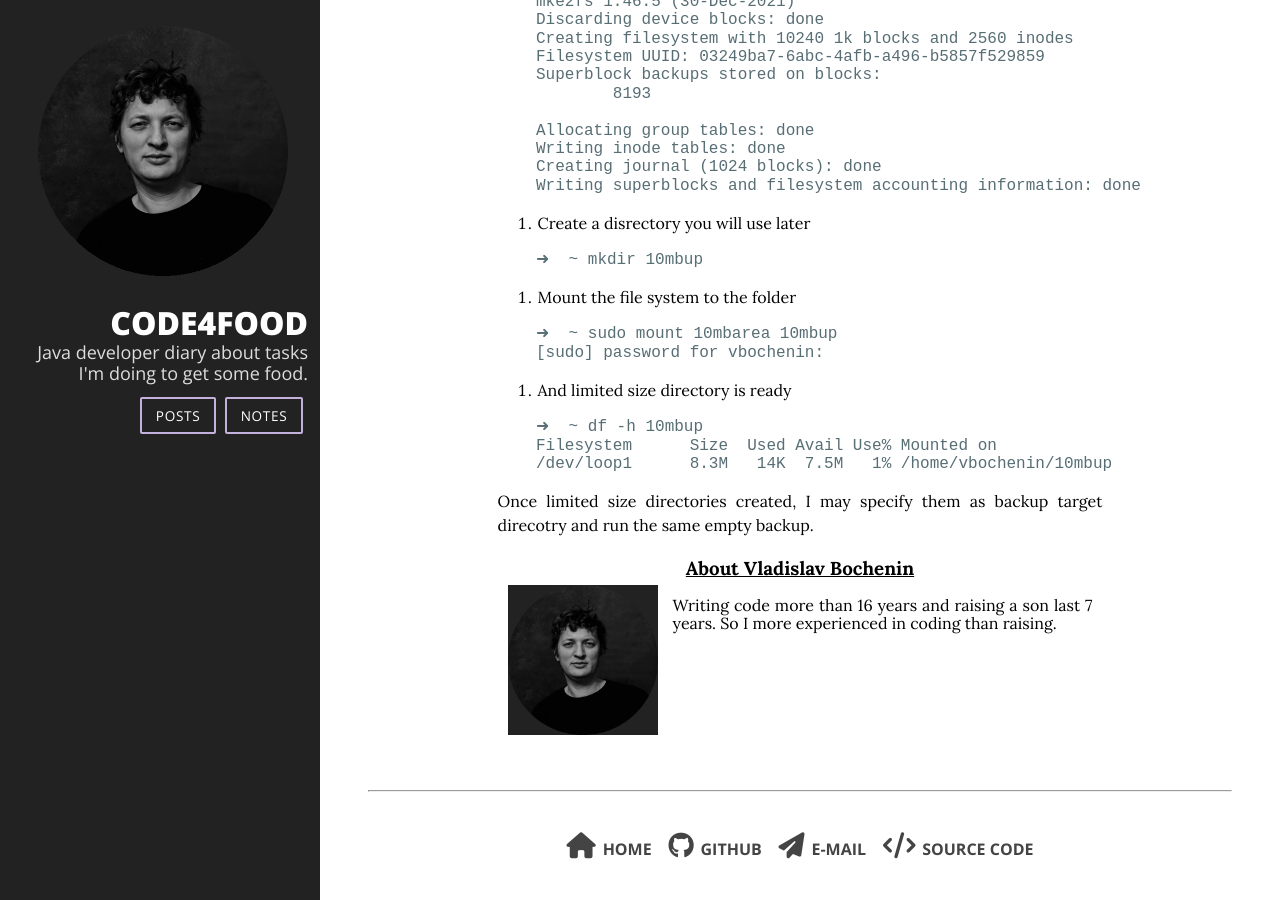
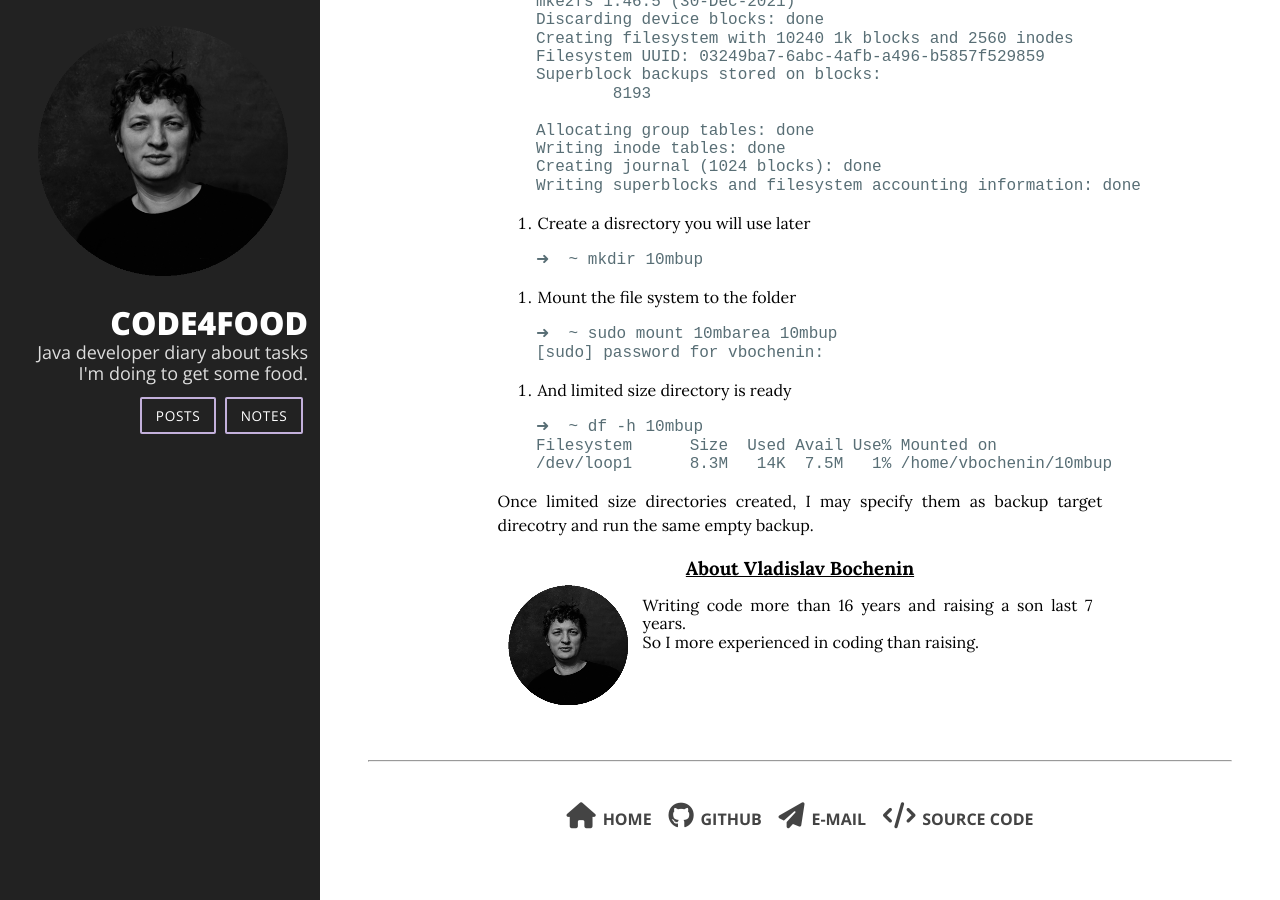
Before and after one commit to vbochenin/vbochenin.github.io, a Jekyll site: the page built from _posts/2022-10-14-how-to-limit-folder.md, in a window 1280 px wide and 900 px high, scrolled down 3051 px. Built offline with Jekyll 4.4.1, drawn with Linux system fonts in a browser that asks for light colours; nearby versions of some CDN libraries.

Commit message:
Fix small photo

```diff
--- a/_config.yml
+++ b/_config.yml
@@ -16,9 +16,10 @@ disqus:
 
 author: Vladislav Bochenin
 author_bio: >-
-  Writing code more than 16 years and raising a son last 7 years. So I more experienced in coding than raising.
+  Writing code more than 16 years and raising a son last 7 years. <br/>
+  So I more experienced in coding than raising.
 
-author_pic: assets/profile.png
+author_pic: assets/profile-sm.png
 
 paginate: 5
 paginate_path: "/:num/"
```
Also changed, not shown: assets/profile-sm.png.
